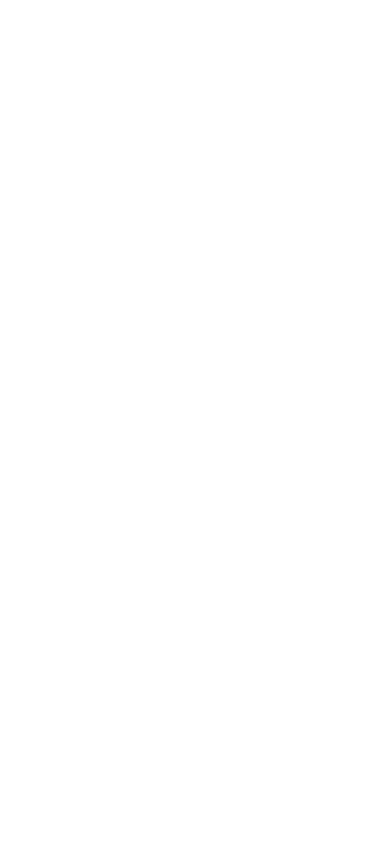
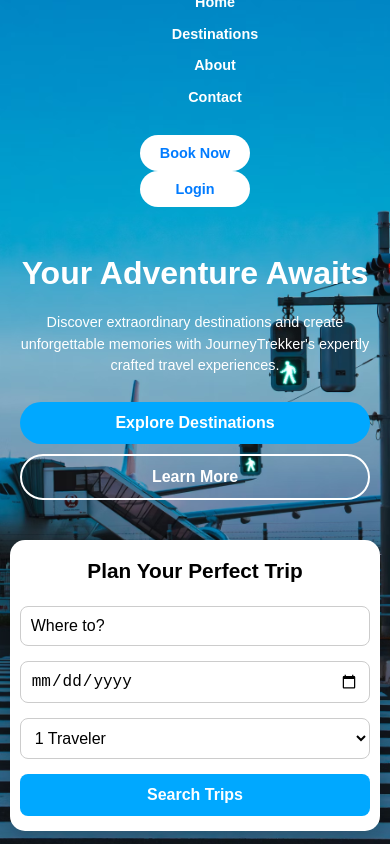
Before and after one commit to SssamiAryal/Travel-Agency, a React (Vite) app: page /Home in a window 390 px wide. Before the commit this address had no page. Built offline with nearby package versions, Linux system fonts and the light colour scheme.

Commit message:
Responsive update

```diff
--- a/src/App.jsx
+++ b/src/App.jsx
@@ -8,7 +8,7 @@
 function App() {
   return (
     <Routes>
-      <Route path="/" element={<Home />} />
+      <Route path="/Home" element={<Home />} />
       <Route path="/login" element={<Login />} />
       <Route path="/register" element={<Register />} />
       <Route path="/LandingPage" element={<LandingPage />} />
--- a/src/Styles/Home.css
+++ b/src/Styles/Home.css
@@ -165,3 +165,119 @@
   cursor: pointer;
   font-size: 1rem;
 }
+
+@media (max-width: 768px) {
+  .navbar {
+    padding: 15px 30px;
+  }
+  .logo {
+    font-size: 1.8rem;
+  }
+  .nav-links {
+    gap: 15px;
+  }
+  .nav-links li {
+    font-size: 1rem;
+  }
+  .book-now-btn,
+  .login-btn {
+    padding: 8px 16px;
+    font-size: 0.9rem;
+    margin-left: 5px;
+  }
+  .hero-content h1 {
+    font-size: 3rem;
+  }
+  .hero-content p {
+    font-size: 1rem;
+    max-width: 90%;
+  }
+  .hero-buttons {
+    flex-wrap: wrap;
+    gap: 15px;
+  }
+  .btn-primary,
+  .btn-outline {
+    padding: 10px 20px;
+    font-size: 0.9rem;
+  }
+  .trip-search-box {
+    width: 90%;
+    padding: 20px 15px;
+    margin: 60px auto 0;
+  }
+  .trip-search-box h3 {
+    font-size: 1.5rem;
+  }
+  .search-fields input,
+  .search-fields select {
+    min-width: 120px;
+    font-size: 0.9rem;
+  }
+  .search-btn {
+    font-size: 0.9rem;
+    padding: 8px 16px;
+  }
+}
+
+@media (max-width: 480px) {
+  .navbar {
+    flex-direction: column;
+    gap: 10px;
+    padding: 10px 20px;
+  }
+  .nav-links {
+    flex-direction: column;
+    gap: 10px;
+    align-items: center;
+  }
+  .nav-links li {
+    font-size: 0.9rem;
+  }
+  .book-now-btn,
+  .login-btn {
+    width: 100%;
+    margin-left: 0;
+    padding: 10px 0;
+  }
+  .hero-content h1 {
+    font-size: 2rem;
+  }
+  .hero-content p {
+    font-size: 0.9rem;
+    max-width: 100%;
+  }
+  .hero-buttons {
+    flex-direction: column;
+    gap: 10px;
+  }
+  .btn-primary,
+  .btn-outline {
+    width: 100%;
+    padding: 12px 0;
+    font-size: 1rem;
+  }
+  .trip-search-box {
+    width: 95%;
+    padding: 15px 10px;
+    margin: 40px auto 0;
+  }
+  .trip-search-box h3 {
+    font-size: 1.3rem;
+  }
+  .search-fields {
+    flex-direction: column;
+    gap: 15px;
+  }
+  .search-fields input,
+  .search-fields select {
+    width: 100%;
+    min-width: unset;
+    font-size: 1rem;
+  }
+  .search-btn {
+    width: 100%;
+    font-size: 1rem;
+    padding: 12px 0;
+  }
+}
--- a/src/Styles/LandingPage.css
+++ b/src/Styles/LandingPage.css
@@ -141,7 +141,6 @@
   }
 }
 
-/* Responsive for mobiles */
 @media (max-width: 480px) {
   .content h1 {
     font-size: 2rem;
```
